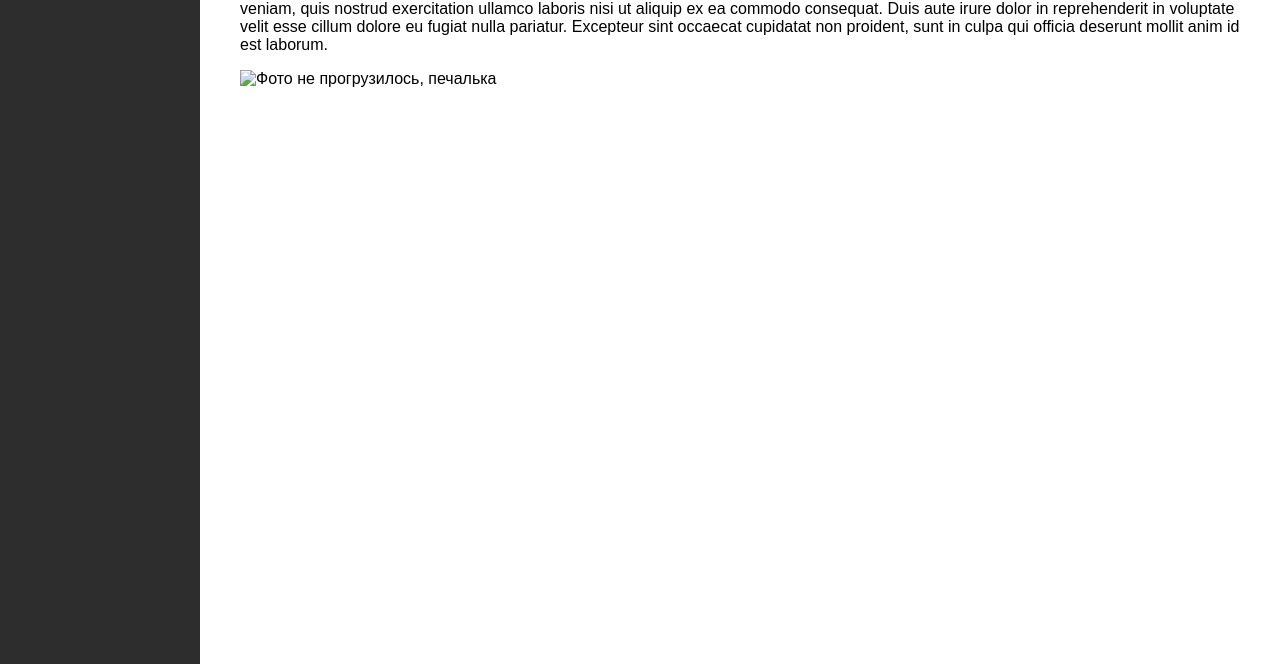
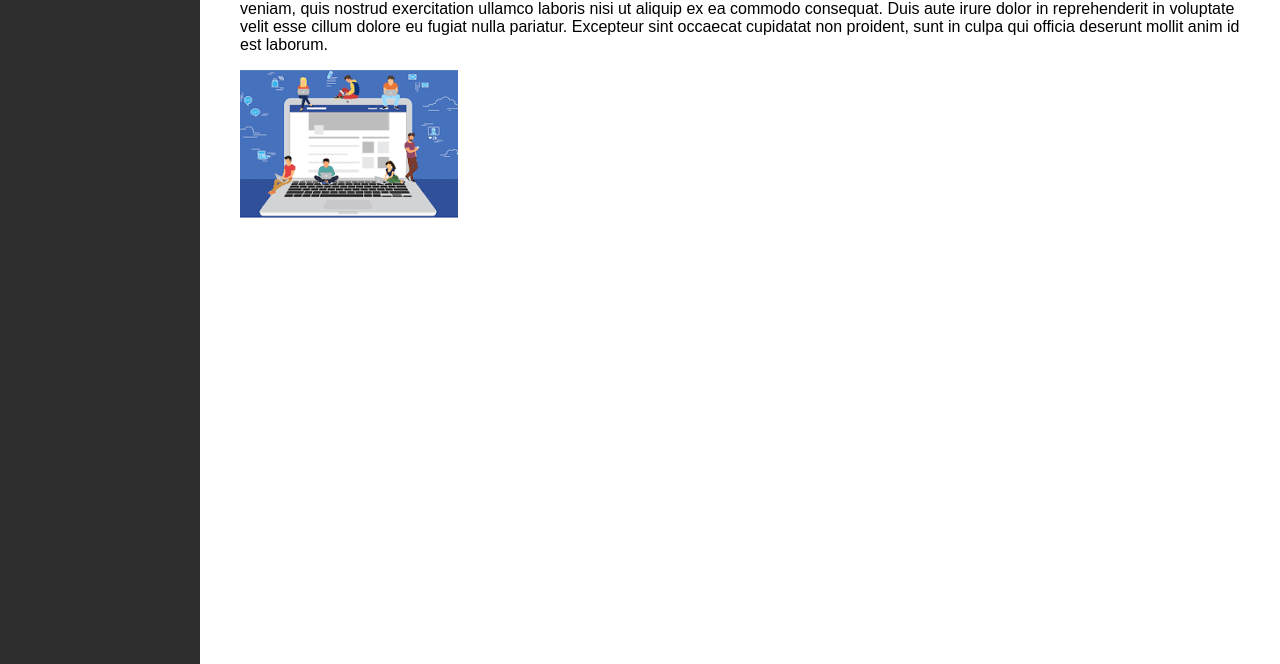
Before and after one commit to fudhghfis/laba4, a plain HTML site: page index.html in a window 1280 px wide. Shown: the part 136-800 px from the top of the page. Drawn offline with Linux system fonts and the light colour scheme.

Commit message:
Update index.html

```diff
--- a/index.html
+++ b/index.html
@@ -16,8 +16,9 @@
     <main class="content">
         <h1>Добро пожаловать на сайт!</h1>
         <p>Не знаю что сюда писать, пускай будет <br>Lorem ipsum dolor sit amet, consectetur adipiscing elit, sed do eiusmod tempor incididunt ut labore et dolore magna aliqua. Ut enim ad minim veniam, quis nostrud exercitation ullamco laboris nisi ut aliquip ex ea commodo consequat. Duis aute irure dolor in reprehenderit in voluptate velit esse cillum dolore eu fugiat nulla pariatur. Excepteur sint occaecat cupidatat non proident, sunt in culpa qui officia deserunt mollit anim id est laborum.</p>
-        <img src="img/Без названия.png" alt="Фото не прогрузилось, печалька">
+        <img src="Без названия.png" alt="Фото не прогрузилось, печалька">
     </main>
 
 </body>
+
 </html>
```
